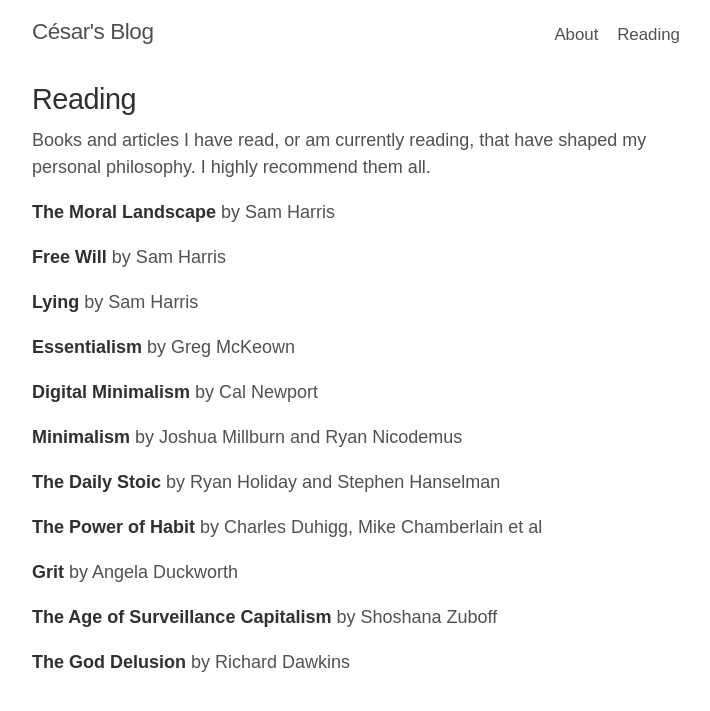
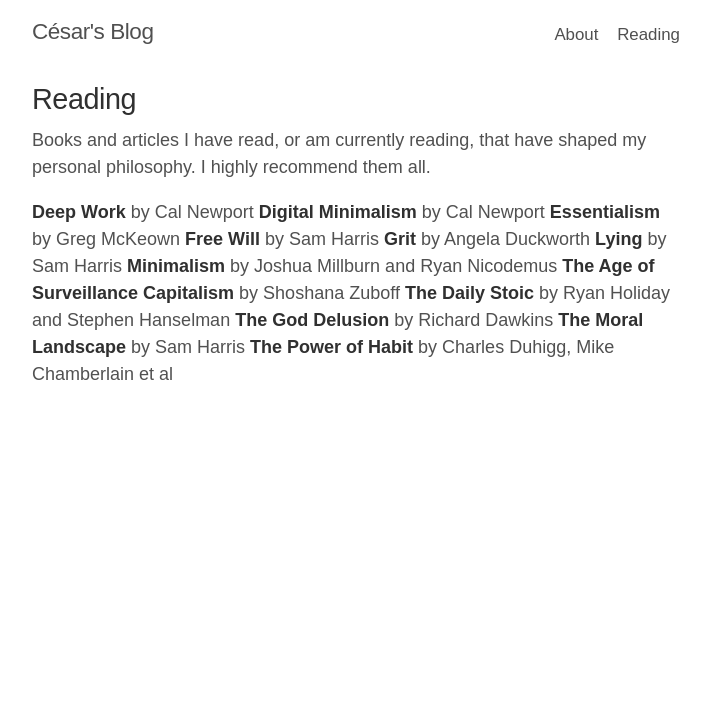
Before and after one commit to cesarferradas/ferrad.as, a Jekyll site: the page built from reading.md, in a window 1280 px wide. Shown: the top 711 px of the page, without its empty margins (284-994 px from the left). Built offline with Jekyll 4.4.1, drawn with Linux system fonts in a browser that asks for light colours; our own code applies the rules of GitHub Pages for plain Markdown files.

Commit message:
sort reading list

```diff
--- a/reading.md
+++ b/reading.md
@@ -4,24 +4,15 @@
 
 Books and articles I have read, or am currently reading, that have shaped my personal philosophy. I highly recommend them all.
 
+**Deep Work** by Cal Newport
+**Digital Minimalism** by Cal Newport
+**Essentialism** by Greg McKeown
+**Free Will** by Sam Harris
+**Grit** by Angela Duckworth
+**Lying** by Sam Harris
+**Minimalism** by Joshua Millburn and Ryan Nicodemus
+**The Age of Surveillance Capitalism** by Shoshana Zuboff
+**The Daily Stoic** by Ryan Holiday and Stephen Hanselman
+**The God Delusion** by Richard Dawkins
 **The Moral Landscape** by Sam Harris
-
-**Free Will** by Sam Harris
-
-**Lying** by Sam Harris
-
-**Essentialism** by Greg McKeown
-
-**Digital Minimalism** by Cal Newport
-
-**Minimalism** by Joshua Millburn and Ryan Nicodemus
-
-**The Daily Stoic** by Ryan Holiday and Stephen Hanselman
-
 **The Power of Habit** by Charles Duhigg, Mike Chamberlain et al
-
-**Grit** by Angela Duckworth
-
-**The Age of Surveillance Capitalism** by Shoshana Zuboff
-
-**The God Delusion** by Richard Dawkins
```
